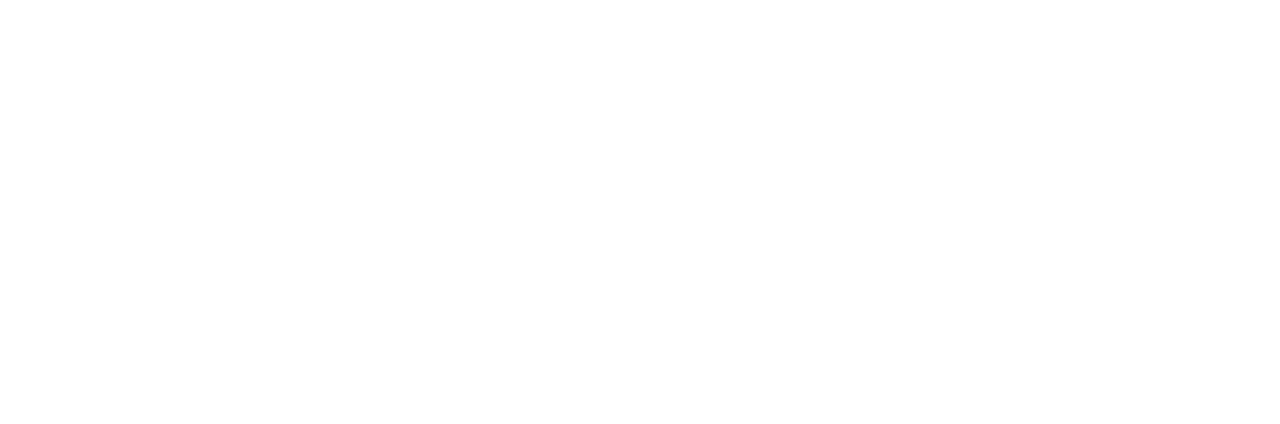
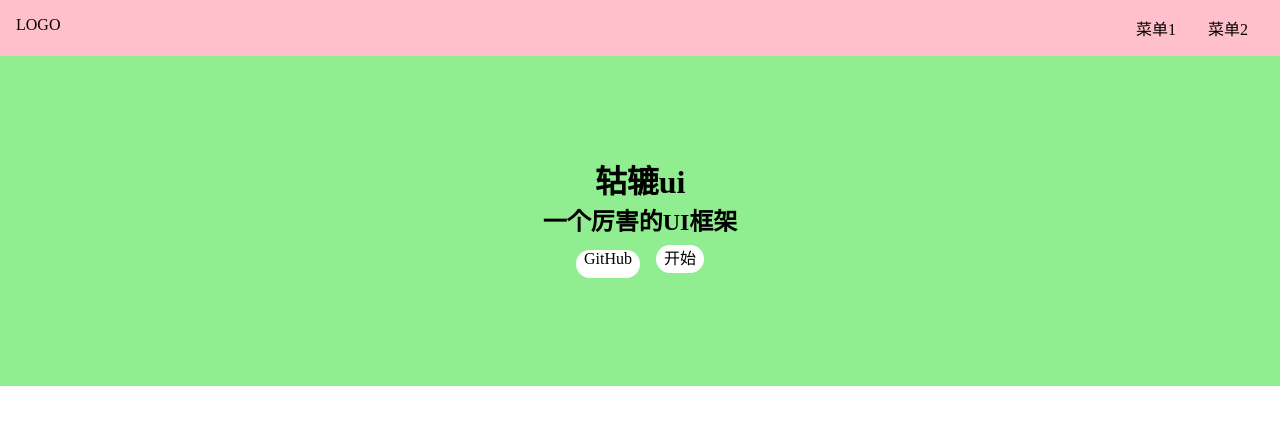
Before and after one commit to anecky/gulu-ui, a Vue app: page /#/ in a window 1280 px wide. Before the commit this address led to /#/doc. Shown: the top 424 px of the page. Built offline with nearby package versions, Linux system fonts and the light colour scheme.

Commit message:
aside的html

```diff
--- a/src/main.ts
+++ b/src/main.ts
@@ -10,7 +10,7 @@
   history: history,
   routes: [
     {path: '/', component: Home},
-    {path: '/Frank2', component: Doc}
+    {path: '/doc', component: Doc}
   ]
 });
 const app = createApp(App);
--- a/src/view/Doc.vue
+++ b/src/view/Doc.vue
@@ -2,13 +2,29 @@
   <div>
     <Topnav/>
     <div class="content">
-      <aside>边栏</aside>
+      <aside>
+        <h2>组件列表</h2>
+        <ol>
+          <li>
+            <router-link to="/doc/switch">Switch 组件</router-link>
+          </li>
+          <li>
+            <router-link to="/doc/button">Button 组件</router-link>
+          </li>
+          <li>
+            <router-link to="/doc/dialog">Dialog 组件</router-link>
+          </li>
+          <li>
+            <router-link to="/doc/tabs">Tabs 组件</router-link>
+          </li>
+        </ol>
+      </aside>
       <main>主内容</main>
     </div>
   </div>
 </template>
 
-<script>
+<script lang="ts">
   import Topnav from '../components/Topnav.vue'
 
   export default {
--- a/src/view/Home.vue
+++ b/src/view/Home.vue
@@ -4,9 +4,9 @@
     <div class="banner">
       <h1>轱辘ui</h1>
       <h2>一个厉害的UI框架</h2>
-      <p class="action">
-        <a>GitHub</a>
-        <a>开始</a>
+      <p class="actions">
+        <a href="https://github.com/LanX-Lan">GitHub</a>
+        <router-link to="/doc">开始</router-link>
       </p>
     </div>
   </div>
```
